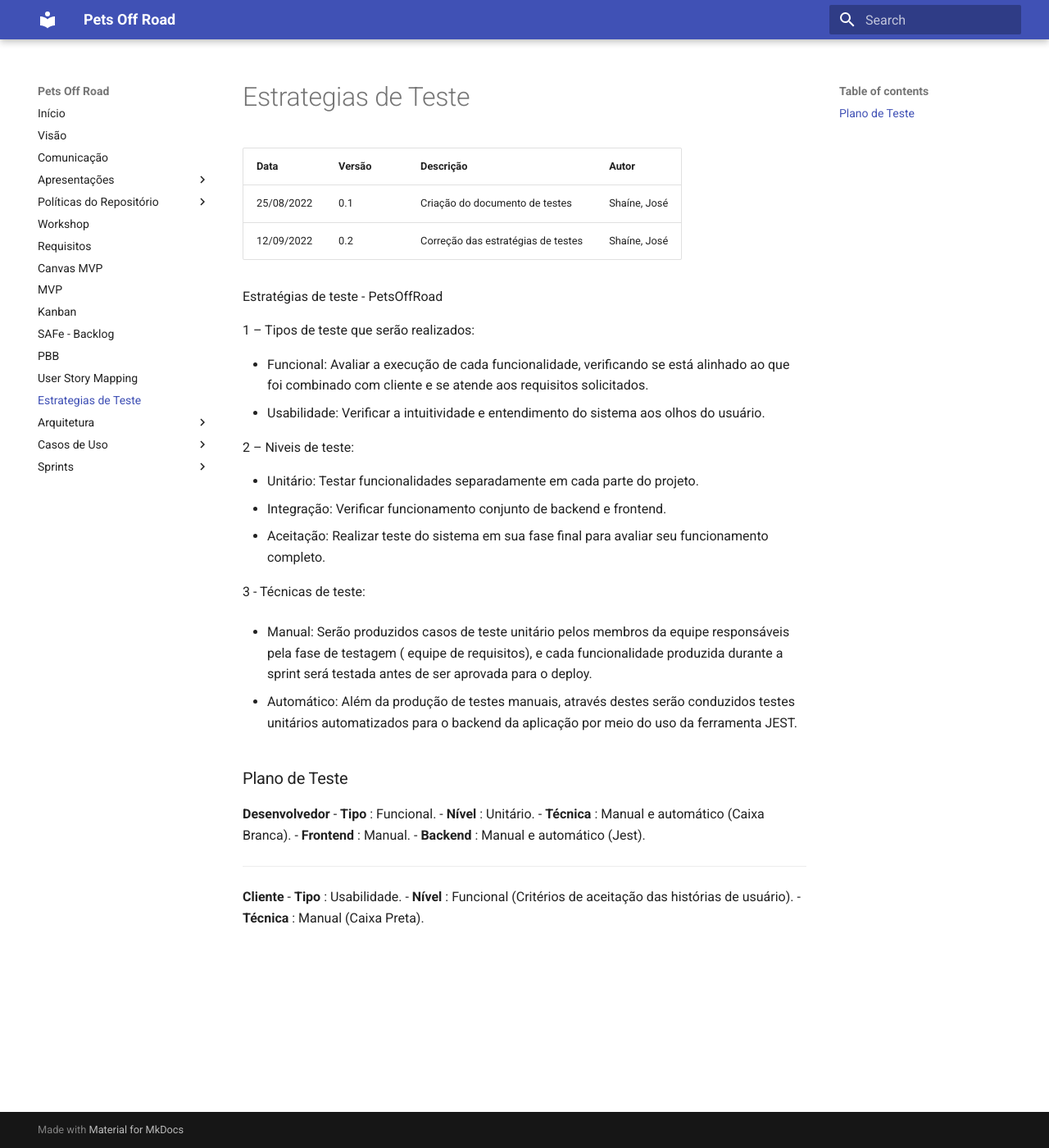
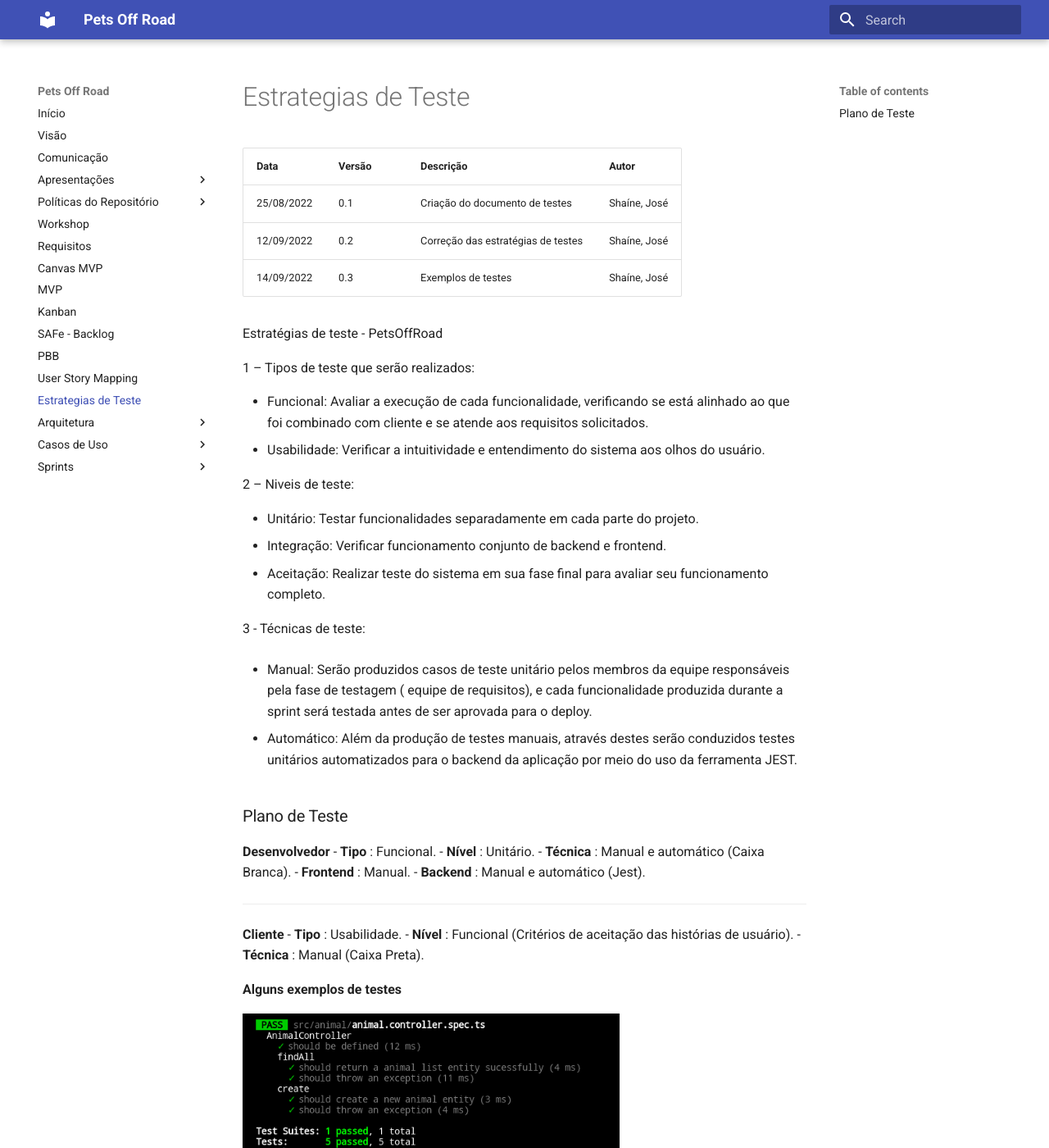
Before and after one commit to mdsreq-fga-unb/2022.1-pets-off-road, an MkDocs documentation site: the page built from docs/testes.md, in a window 1280 px wide and 1400 px high. Shown: the whole window at 82% size. Built offline with MkDocs 1.6.1 and Material for MkDocs 9.7.7, drawn with Linux system fonts in a browser that asks for light colours.

Commit message:
Exemplos de testes

```diff
--- a/docs/testes.md
+++ b/docs/testes.md
@@ -2,6 +2,8 @@
 |--------|-----------|---------------|---------|
 | 25/08/2022 | 0.1 | Criação do documento de testes | Shaíne, José|
 | 12/09/2022 | 0.2 | Correção das estratégias de testes | Shaíne, José|
+| 14/09/2022 | 0.3 | Exemplos de testes | Shaíne, José|
+
 
 
 Estratégias de teste - PetsOffRoad
@@ -38,3 +40,14 @@
 - **Tipo** : Usabilidade.
 - **Nível** : Funcional (Critérios de aceitação das histórias de usuário).
 - **Técnica** : Manual (Caixa Preta).
+
+
+**Alguns exemplos de testes**
+
+<img width="460" height="300" src="https://github.com/mdsreq-fga-unb/2022.1-pets-off-road/blob/documentacao/docs/imagens/Animal_controller.png?raw=true">
+
+
+<img width="460" height="300" src="https://github.com/mdsreq-fga-unb/2022.1-pets-off-road/blob/documentacao/docs/imagens/Animal.vacine_controller.jpeg?raw=true">
+
+
+<img width="460" height="300" src="https://github.com/mdsreq-fga-unb/2022.1-pets-off-road/blob/documentacao/docs/imagens/Vacine_controller.jpeg?raw=true">
```
